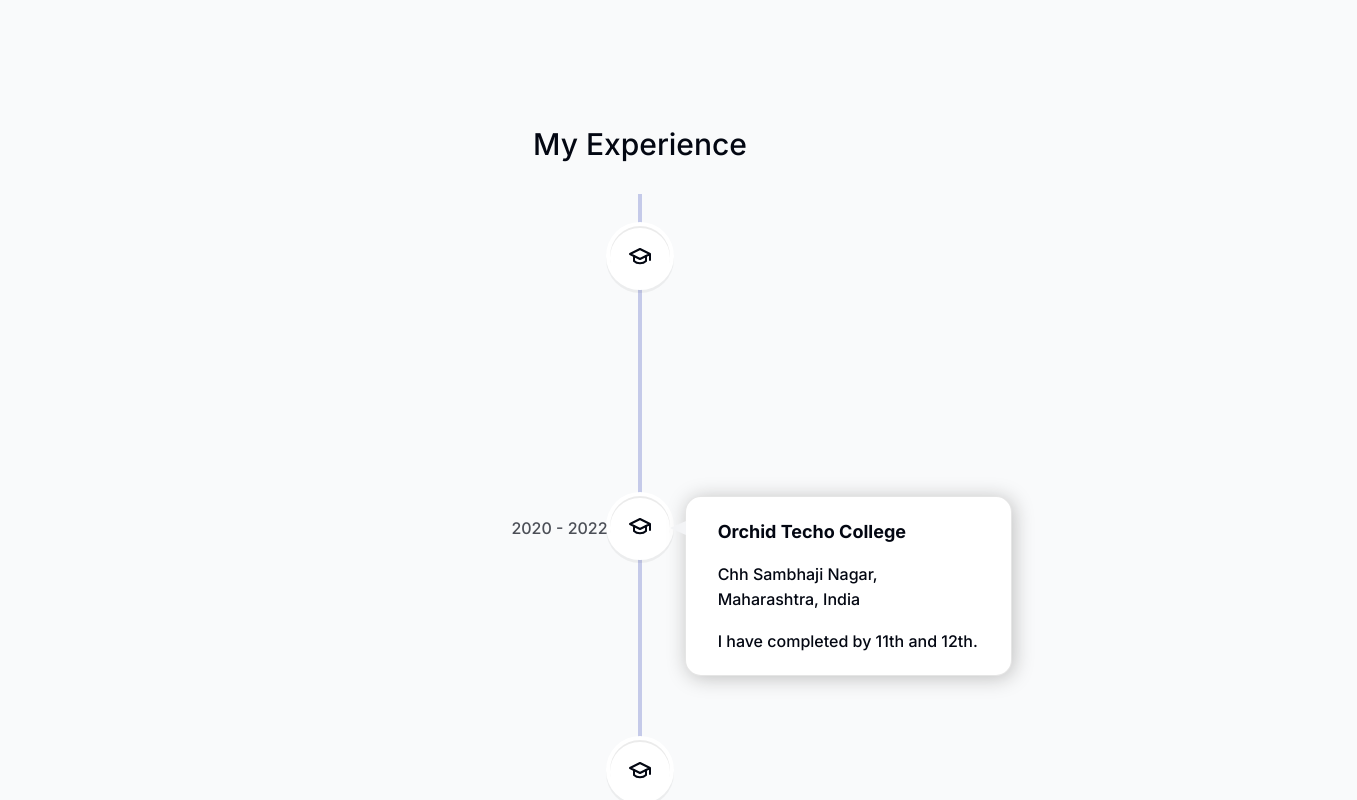
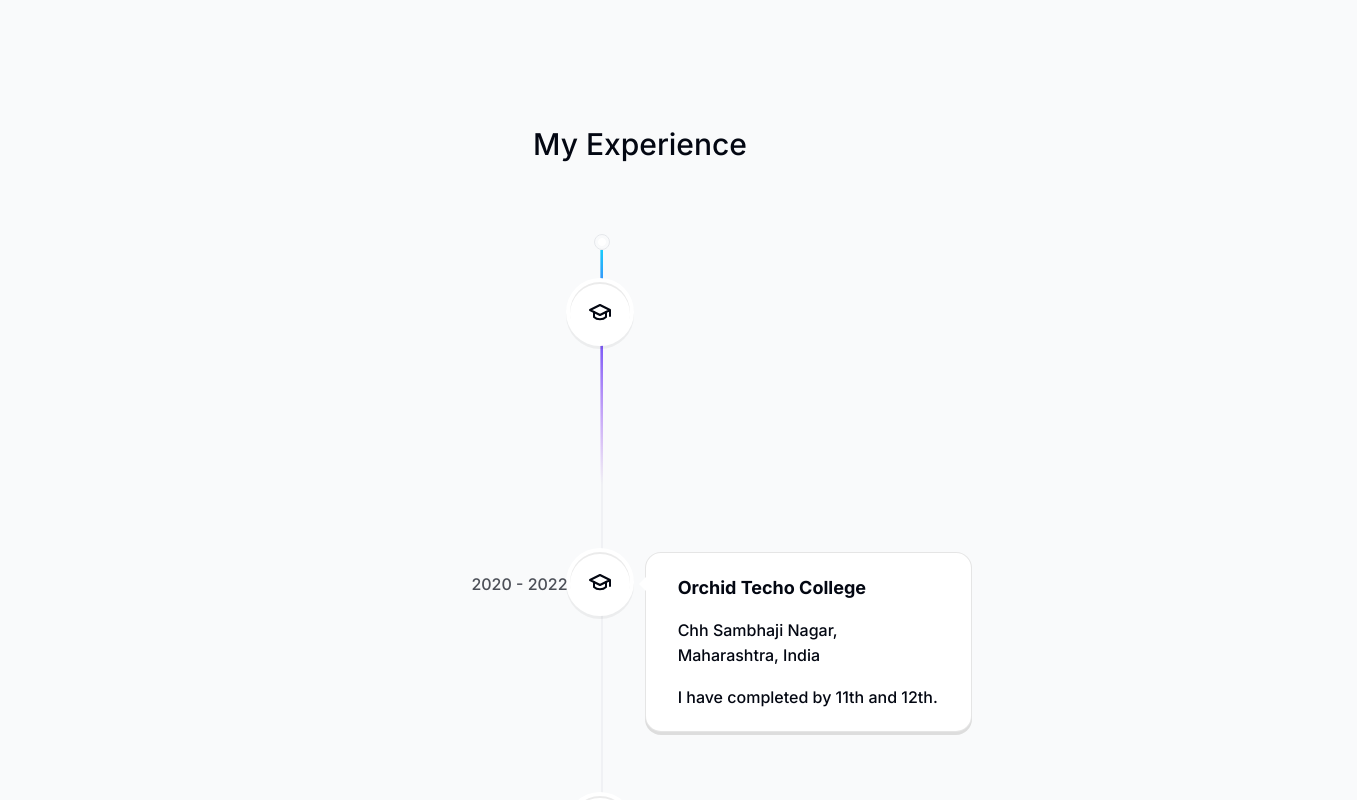
Before and after one commit to code-sharad/portfolio, a Next.js app: page / in a window 1280 px wide. Shown: the part 3520-4320 px from the top of the page, 1357 px wide, since content can reach past the window. Built offline with nearby package versions, Linux system fonts and the light colour scheme.

Commit message:
Update dependencies and styles in package.json and tailwind.config.ts, and refactor Experience component

```diff
--- a/app/components/experience.tsx
+++ b/app/components/experience.tsx
@@ -10,28 +10,31 @@
 import "react-vertical-timeline-component/style.min.css";
 import { InView } from "react-intersection-observer";
 import useSectionInView from "@/lib/hooks";
+import { TracingBeam } from "./tracing-beam";
 function Experience() {
   const { ref, inView } = useSectionInView("Experience", 0.3);
+  return (
+    <section ref={ref} id="experience" className="px-6 scroll-mt-28 mb-28 sm:mb-40">
+      <SectionHeading>My Experience</SectionHeading>
 
-  return (
-    <section ref={ref} id="experience" className=" scroll-mt-28 mb-28 sm:mb-40">
-      <SectionHeading>My Experience</SectionHeading>
-      <VerticalTimeline lineColor="#C5CAE9">
+      <TracingBeam  className={`lg:relative   md:left-20 py-10`}>
+        <VerticalTimeline
+          lineColor="transparent"
+          className="lg:absolute  lg:-left-[7.5rem] md:right-[10%] "
+        >
           {experiencesData.map((item, index) => (
             <React.Fragment key={index}>
               <VerticalTimelineElement
                 visible={inView}
+                className=""
                 contentStyle={{
                   background: "#ffffff",
-                boxShadow: "2px 2px 2px black",
+                  // boxShadow: "2px 2px 2px black",
                   border: "1px solid rgb(0 0 0 / 0.1)",
                   borderRadius: "1rem",
                   textAlign: "left",
                   padding: "1.3rem 2rem",
-                WebkitBoxShadow: "2px 2px 20px #bebebe ",
-              }}
-              contentArrowStyle={{
-                borderRight: "1rem solid  #f3f4f6",
+                  // WebkitBoxShadow: "2px 2px 20px #bebebe ",
                 }}
                 date={item.date}
                 icon={item.icon}
@@ -46,6 +49,7 @@
             </React.Fragment>
           ))}
         </VerticalTimeline>
+      </TracingBeam>
     </section>
   );
 }
--- /dev/null
+++ b/app/components/tracing-beam.tsx
@@ -0,0 +1,140 @@
+"use client";
+import React, { useEffect, useRef, useState } from "react";
+import {
+  motion,
+  useTransform,
+  useScroll,
+  useVelocity,
+  useSpring,
+} from "framer-motion";
+import { cn } from "@/utils/cn";
+
+export const TracingBeam = ({
+  children,
+  className,
+}: {
+  children: React.ReactNode;
+  className?: string;
+}) => {
+  const ref = useRef<HTMLDivElement>(null);
+  const { scrollYProgress } = useScroll({
+    target: ref,
+    offset: ["start end", "end start"],
+  });
+  console.log(ref);
+
+  // track velocity of scroll to increase or decrease distance between svg gradient y coordinates.
+  const scrollYProgressVelocity = useVelocity(scrollYProgress);
+  const [velo, setVelocity] = React.useState(0);
+
+  const contentRef = useRef<HTMLDivElement>(null);
+
+  const [svgHeight, setSvgHeight] = useState(0);
+
+  useEffect(() => {
+    if (contentRef.current) {
+      console.log(contentRef.current?.offsetHeight);
+      setSvgHeight(contentRef.current.offsetHeight);
+    }
+  }, []);
+  useEffect(() => {
+    return scrollYProgressVelocity.onChange((latestVelocity) => {
+      setVelocity(latestVelocity);
+    });
+  }, []);
+
+  const y1 = useSpring(
+    useTransform(scrollYProgress, [0, 0.8], [30, svgHeight - velo * 500]),
+    {
+      stiffness: 200,
+      damping: 90,
+    }
+  );
+  const y2 = useSpring(
+    useTransform(scrollYProgress, [0, 1], [50, svgHeight - velo * 2000]),
+    {
+      stiffness: 200,
+      damping: 90,
+    }
+  );
+
+  return (
+    <motion.div
+      ref={ref}
+      className={cn(" h-full   max-w-4xl mx-auto ", className)}
+    >
+      <div className="relative -left-11 lg:left-56">
+        <motion.div
+          transition={{
+            duration: 0.2,
+            delay: 0.1,
+          }}
+          animate={{
+            boxShadow:
+              scrollYProgress.get() > 0
+                ? "none"
+                : "rgba(0, 0, 0, 0.24) 0px 3px 8px",
+          }}
+          className="relative left-9 lg:left-9 ml-[27px] h-4 w-4 rounded-full border border-netural-200 shadow-sm flex items-center justify-center"
+        >
+          <motion.div
+            transition={{
+              duration: 0.2,
+              delay: 0.1,
+            }}
+            animate={{
+              backgroundColor:
+                scrollYProgress.get() > 0 ? "white" : "var(--emerald-500)",
+              borderColor:
+                scrollYProgress.get() > 0 ? "white" : "var(--emerald-600)",
+            }}
+            className="h-2 absolute  left-[3px]  w-2 rounded-full border border-neutral-300 bg-white"
+          />
+        </motion.div>
+        <svg
+          viewBox={`0 0 20 ${svgHeight}`}
+          width="20px"
+          height={svgHeight} // Set the SVG height
+          className="absolute left-9  ml-4 lg:block"
+          aria-hidden="true"
+        >
+          <motion.path
+            d={`M 1 0V -36 l 18 24 V ${svgHeight * 0.8} l -18 24V ${svgHeight}`}
+            fill="none"
+            stroke="#9091A0"
+            strokeOpacity="0.16"
+            transition={{
+              duration: 10,
+            }}
+          ></motion.path>
+          <motion.path
+            d={`M 1 0V -36 l 18 24 V ${svgHeight * 0.8} l -18 24V ${svgHeight}`}
+            fill="none"
+            stroke="url(#gradient)"
+            strokeWidth="3.25"
+            className="motion-reduce:hidden"
+            transition={{
+              duration: 10,
+            }}
+          ></motion.path>
+          <defs className="">
+            <motion.linearGradient
+              id="gradient"
+              gradientUnits="userSpaceOnUse"
+              x1="0"
+              x2="0"
+              y1="0" // set y1 for gradient
+              y2={y2} // set y2 for gradient
+            >
+              <stop stopColor="#18CCFC" stopOpacity="0"></stop>
+              <stop stopColor="#18CCFC"></stop>
+              <stop offset="0.325" stopColor="#6344F5"></stop>
+              <stop offset="1" stopColor="#AE48FF" stopOpacity="0"></stop>
+            </motion.linearGradient>
+          </defs>
+        </svg>
+      </div>
+      <div ref={contentRef}>{children}</div>
+    </motion.div>
+  );
+};
--- a/tailwind.config.ts
+++ b/tailwind.config.ts
@@ -1,4 +1,10 @@
-import type { Config } from 'tailwindcss'
+import type { Config } from "tailwindcss";
+import defaultTheme from "tailwindcss/defaultTheme";
+import colors from "tailwindcss/colors";
+// import { flattenColorPalette } from "tailwindcss/lib/util/flattenColorPalette"
+const {
+  default: flattenColorPalette,
+} = require("tailwindcss/lib/util/flattenColorPalette");
 
 const config: Config = {
   content: [
@@ -50,7 +56,33 @@
       },
     },
   },
-  plugins: [],
+  plugins: [addVariablesForColors],
   darkMode: "class",
 };
-export default config
+
+// /** @type {import('tailwindcss').Config} */
+// module.exports = {
+//   content: ["./src/**/*.{ts,tsx}"],
+//   darkMode: "class",
+//   theme: {
+//     // rest of the code
+//   },
+//   plugins: [
+//     // rest of the code
+//
+//   ],
+// };
+
+// This plugin adds each Tailwind color as a global CSS variable, e.g. var(--gray-200).
+function addVariablesForColors({ addBase, theme }: any) {
+  let allColors = flattenColorPalette(theme("colors"));
+  let newVars = Object.fromEntries(
+    Object.entries(allColors).map(([key, val]) => [`--${key}`, val])
+  );
+
+  addBase({
+    ":root": newVars,
+  });
+}
+
+export default config;
--- /dev/null
+++ b/utils/cn.ts
@@ -0,0 +1,6 @@
+import { ClassValue, clsx } from "clsx";
+import { twMerge } from "tailwind-merge";
+
+export function cn(...inputs: ClassValue[]) {
+  return twMerge(clsx(inputs));
+}
```
Also changed, not shown: package.json (+5 -3 lines), 1 other file (tests, documents, lock files or other folders). Lines whose indentation alone changed are shown as unchanged.
